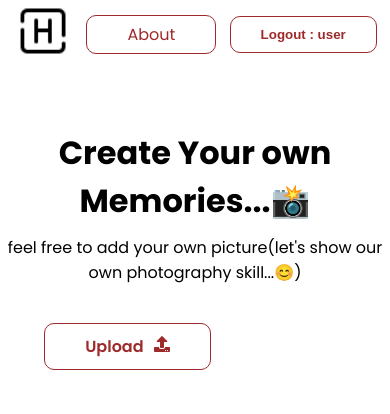
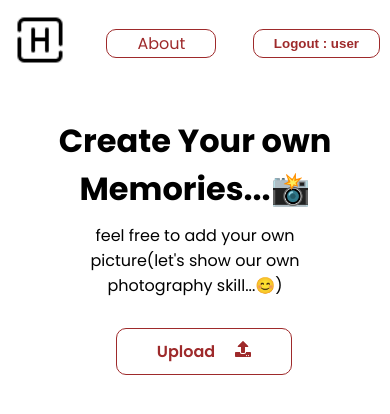
Before and after one commit to htsegaww/Enkushot, a React (Vite) app: page / in a window 390 px wide. Shown: the top 414 px of the page. Built offline with nearby package versions, Linux system fonts and the light colour scheme; no server answers; the database is empty; sample sign-in values are in the browser's storage.

Commit message:
media query updated

```diff
--- a/src/App.css
+++ b/src/App.css
@@ -12,6 +12,7 @@
 *:after,
 *:before {
   box-sizing: border-box;
+  overflow-x: hidden;
 }
 
 body {
@@ -137,16 +138,6 @@ label > input {
 
 /* sign up css */
 
-.signup-container {
-  max-width: 400px;
-  margin: 0 auto;
-  margin-top: 200px;
-  padding: 20px;
-  border: 1px solid #ccc;
-  border-radius: 5px;
-  box-shadow: 0 0 10px rgba(0, 0, 0, 0.1);
-}
-
 .form-signup {
   display: flex;
   flex-direction: column;
@@ -170,12 +161,12 @@ label > input {
 /* navbar css */
 .navbar {
   display: flex;
-  justify-content: space-between;
+  justify-content: center;
   align-items: center;
 }
 
 .logout-btn {
-  padding: 10px 30px;
+  padding: 6px 20px;
   display: flex;
   justify-content: center;
   align-items: center;
@@ -184,6 +175,7 @@ label > input {
   border-radius: 10px;
   color: var(--primary);
   background-color: #fff;
+
   cursor: pointer;
 }
 .logout-btn:hover {
@@ -215,8 +207,10 @@ label > input {
   }
   .navbar {
     display: flex;
-    justify-content: space-evenly;
+    justify-content: space-between;
     align-items: center;
+    padding: 10px;
+    margin-bottom: -70px;
   }
   .btn {
     display: flex;
@@ -227,6 +221,28 @@ label > input {
     padding: 10px 40px;
     border-radius: 10px;
     transition: all 0.5s ease-in-out;
+  }
+  .title {
+    text-align: center;
+  }
+  .title p {
+    width: 75%;
+    margin: 0 auto;
+  }
+}
+@media screen and (min-width: 1024px) {
+  .navbar {
+    display: flex;
+    justify-content: space-between;
+    align-items: center;
+  }
+  .title {
+    font-size: 20px;
+    text-align: center;
+  }
+  .img-grid {
+    display: grid;
+    grid-template-columns: 1fr 1fr;
   }
 }
 
@@ -327,6 +343,23 @@ label > input {
     padding: 1rem;
   }
 }
+@media screen and (max-width: 430px) {
+  .btn {
+    display: flex;
+    justify-content: center;
+    gap: 20px;
+  }
+
+  .label {
+    display: flex;
+    justify-content: center;
+    align-items: center;
+    margin: 0 auto;
+  }
+  .title {
+    text-align: center;
+  }
+}
 
 /* For large devices */
 @media screen and (min-width: 1120px) {
@@ -345,7 +378,7 @@ label > input {
   text-transform: capitalize;
   text-decoration: none;
   color: #9e2a2b;
-  padding: 6px 40px;
+  padding: 1px 30px;
   border: 1px solid;
   border-radius: 10px;
   color: var(--primary);
@@ -354,6 +387,8 @@ label > input {
 }
 .nav-about:hover {
   color: black;
+  transition: all 1 ease-in-out;
+  transform: scale(1.1);
 }
 
 .about {
@@ -366,23 +401,25 @@ label > input {
 }
 
 .about > img {
-  width: 450px;
+  width: 100%;
   border-radius: 14px;
 }
 
 .about-h1 {
   text-align: center;
-  margin-top: 20px;
+  margin: 50px auto;
   text-transform: capitalize;
   color: #9e2a2b;
   padding: 6px 40px;
   color: var(--primary);
+  margin-bottom: -100px;
+  font-size: 50px;
 }
 .about-description .p-1 {
   margin-bottom: 40px;
 }
 .about-description p {
-  width: 500px;
+  /* width: 500px; */
 }
 
 .underline {
@@ -396,3 +433,19 @@ label > input {
   margin-top: 20px;
   color: #9e2a2b;
 }
+
+@media screen and (max-width: 430px) {
+  .about-h1 {
+    margin-top: 50px;
+  }
+  .about {
+    display: flex;
+    flex-direction: column;
+  }
+  .about img {
+    width: 400px;
+  }
+  .about-description {
+    width: 350px;
+  }
+}
--- a/src/common.css
+++ b/src/common.css
@@ -97,8 +97,17 @@ button {
   cursor: pointer;
 }
 
-@media screen and (max-width: 600px) {
+@media screen and (max-width: 430px) {
   .container {
-    width: 95%;
+    display: flex;
+    flex-direction: column;
+    justify-content: center;
+    align-items: center;
+    padding: 1.5rem;
+    width: 300px;
+    margin: 15% auto;
+    box-shadow: 0px 0px 12px var(--border);
+    border-radius: 8px;
+    background: var(--form-bg);
   }
 }
--- a/src/components/UploadForm.jsx
+++ b/src/components/UploadForm.jsx
@@ -23,7 +23,7 @@ const UploadForm = () => {
       <label className="label">
         <input type="file" onChange={changeHandler} />
         <div className="btn">
-          <span>Upload</span>
+          <span className="upload">Upload</span>
           <span>
             <FaUpload />
           </span>
--- a/src/pages/About.jsx
+++ b/src/pages/About.jsx
@@ -1,9 +1,10 @@
 import React from "react";
 import Navbar from "../components/Navbar";
 import about from "../assets/about-image.jpg";
+
 const About = () => {
   return (
-    <>
+    <div>
       <Navbar />
       <h1 className="about-h1">about</h1>
       <span className="underline"></span>
@@ -23,7 +24,7 @@ const About = () => {
         </div>
       </div>
       <p className="footer">LET'S SHARE OUR PHOTOGRAPHY...📸</p>
-    </>
+    </div>
   );
 };
 
```
